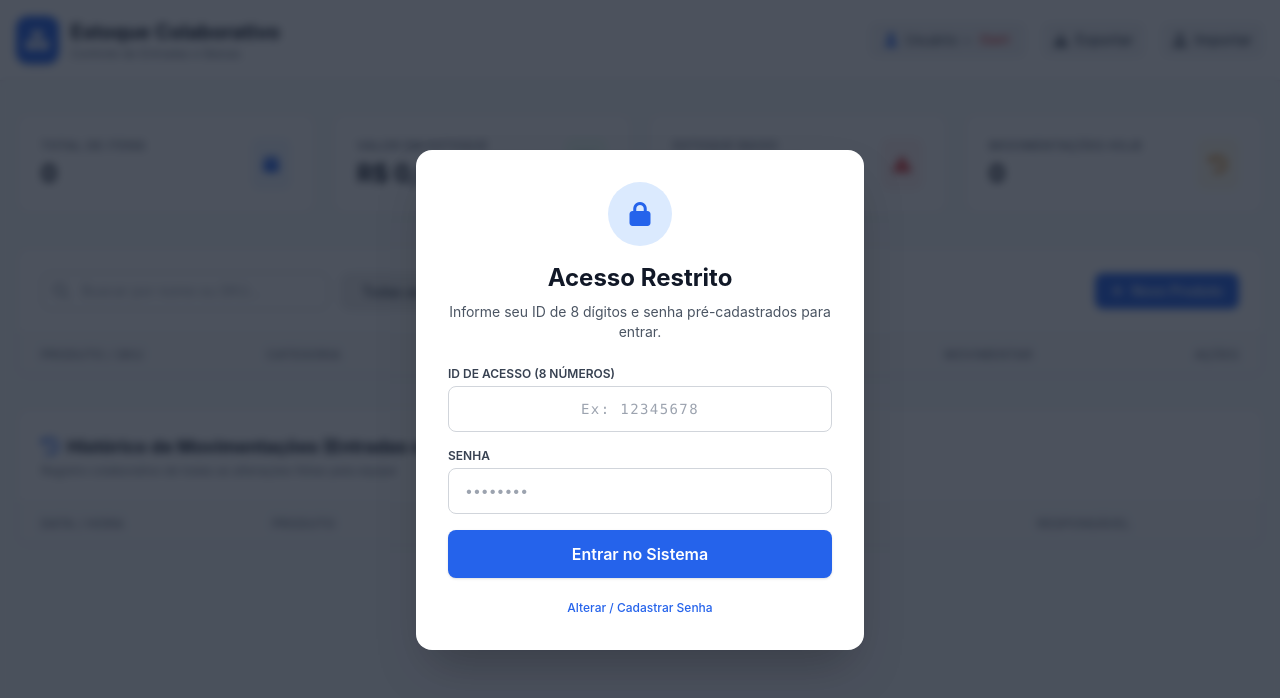
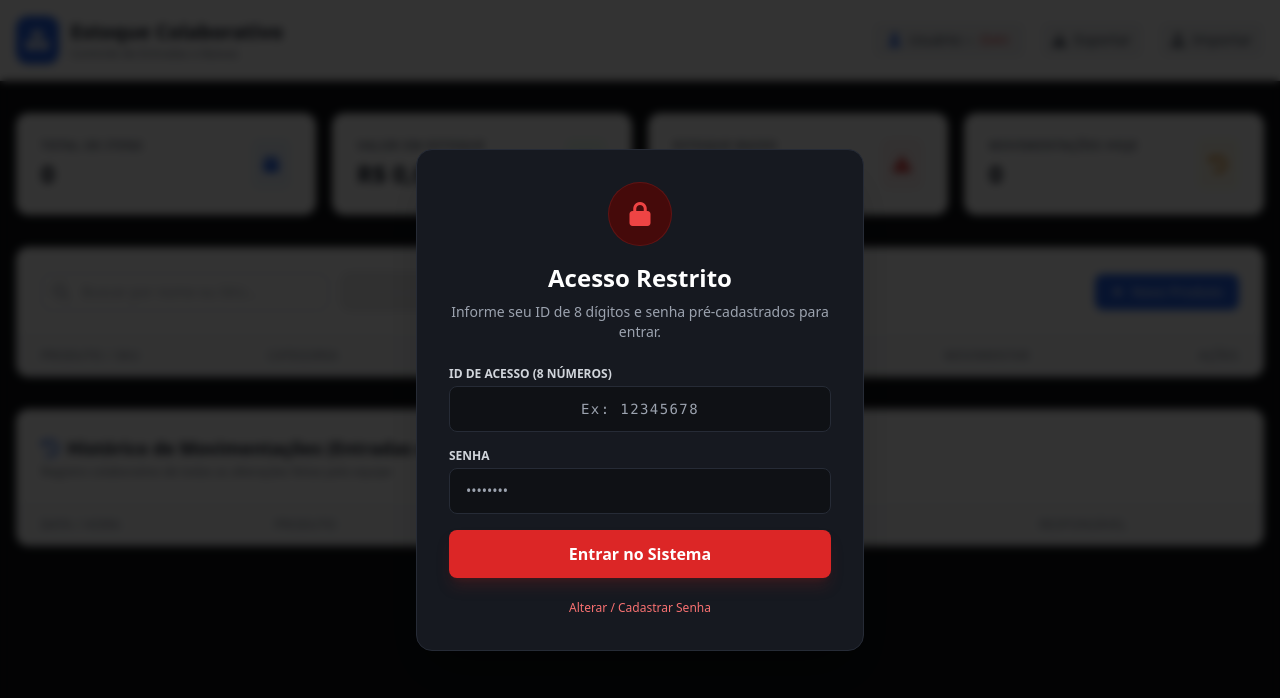
Before and after one commit to JoaoCbca/Estoque, a website: page index.html in a window 1280 px wide. Drawn offline with nearby package versions, Linux system fonts and the light colour scheme; no server answers.

Commit message:
Update index.html

```diff
--- a/index.html
+++ b/index.html
@@ -8,40 +8,41 @@
     <script src="https://cdn.tailwindcss.com"></script>
     <!-- FontAwesome para Ícones -->
     <link rel="stylesheet" href="https://cdnjs.cloudflare.com/ajax/libs/font-awesome/6.4.0/css/all.min.css">
+    <!-- Seu style.css externo -->
+    <link rel="stylesheet" href="style.css">
     <style>
-        body { font-family: 'Inter', system-ui, sans-serif; background-color: #f8fafc; color: #1e293b; }
         .modal-overlay { backdrop-filter: blur(4px); }
     </style>
 </head>
-<body class="min-h-screen flex flex-col">
+<body class="min-h-screen flex flex-col bg-[#0f1115] text-[#f1f5f9]">
 
     <!-- Modal de Autenticação (Apenas Login Restrito) -->
-    <div id="auth-modal" class="fixed inset-0 bg-gray-900 bg-opacity-75 modal-overlay z-50 flex items-center justify-center p-4">
-        <div class="bg-white rounded-2xl shadow-2xl max-w-md w-full p-8 transform transition-all">
-            <div class="w-16 h-16 bg-blue-100 text-blue-600 rounded-full flex items-center justify-center mx-auto mb-4 text-2xl">
+    <div id="auth-modal" class="fixed inset-0 bg-black bg-opacity-80 modal-overlay z-50 flex items-center justify-center p-4">
+        <div class="bg-[#161920] border border-[#262b36] rounded-2xl shadow-2xl max-w-md w-full p-8 transform transition-all">
+            <div class="w-16 h-16 bg-red-950 text-red-500 rounded-full flex items-center justify-center mx-auto mb-4 text-2xl border border-red-900/50">
                 <i class="fa-solid fa-lock"></i>
             </div>
 
-            <h2 class="text-2xl font-bold text-gray-900 text-center mb-2">Acesso Restrito</h2>
-            <p class="text-gray-600 text-sm text-center mb-6">Informe seu ID de 8 dígitos e senha pré-cadastrados para entrar.</p>
+            <h2 class="text-2xl font-bold text-white text-center mb-2">Acesso Restrito</h2>
+            <p class="text-gray-400 text-sm text-center mb-6">Informe seu ID de 8 dígitos e senha pré-cadastrados para entrar.</p>
 
             <form id="auth-form" class="space-y-4">
                 <div>
-                    <label class="block text-xs font-semibold text-gray-700 uppercase mb-1">ID de Acesso (8 Números)</label>
-                    <input type="text" id="auth-id-input" placeholder="Ex: 12345678" maxlength="8" pattern="\d{8}" title="Informe exatamente 8 números" required class="w-full px-4 py-3 border border-gray-300 rounded-lg focus:ring-2 focus:ring-blue-500 focus:outline-none text-sm font-mono tracking-widest text-center">
+                    <label class="block text-xs font-semibold text-gray-300 uppercase mb-1">ID de Acesso (8 Números)</label>
+                    <input type="text" id="auth-id-input" placeholder="Ex: 12345678" maxlength="8" pattern="\d{8}" title="Informe exatamente 8 números" required class="w-full px-4 py-3 bg-[#0f1115] border border-[#262b36] text-white rounded-lg focus:ring-2 focus:ring-red-600 focus:outline-none text-sm font-mono tracking-widest text-center">
                 </div>
                 <div>
-                    <label class="block text-xs font-semibold text-gray-700 uppercase mb-1">Senha</label>
-                    <input type="password" id="auth-password" placeholder="••••••••" required class="w-full px-4 py-3 border border-gray-300 rounded-lg focus:ring-2 focus:ring-blue-500 focus:outline-none text-sm">
+                    <label class="block text-xs font-semibold text-gray-300 uppercase mb-1">Senha</label>
+                    <input type="password" id="auth-password" placeholder="••••••••" required class="w-full px-4 py-3 bg-[#0f1115] border border-[#262b36] text-white rounded-lg focus:ring-2 focus:ring-red-600 focus:outline-none text-sm">
                 </div>
-                <button type="submit" class="w-full bg-blue-600 hover:bg-blue-700 text-white font-semibold py-3 rounded-lg shadow transition-colors mt-2">
+                <button type="submit" class="w-full bg-red-600 hover:bg-red-700 text-white font-semibold py-3 rounded-lg shadow-lg shadow-red-900/30 transition-colors mt-2">
                     Entrar no Sistema
                 </button>
             </form>
 
             <!-- Botão para abrir a Modal de Alteração/Cadastro de Senha -->
             <div class="mt-4 text-center">
-                <button type="button" id="open-password-modal" class="text-xs text-blue-600 hover:text-blue-800 font-medium">
+                <button type="button" id="open-password-modal" class="text-xs text-red-400 hover:text-red-300 font-medium">
                     Alterar / Cadastrar Senha
                 </button>
             </div>
```
